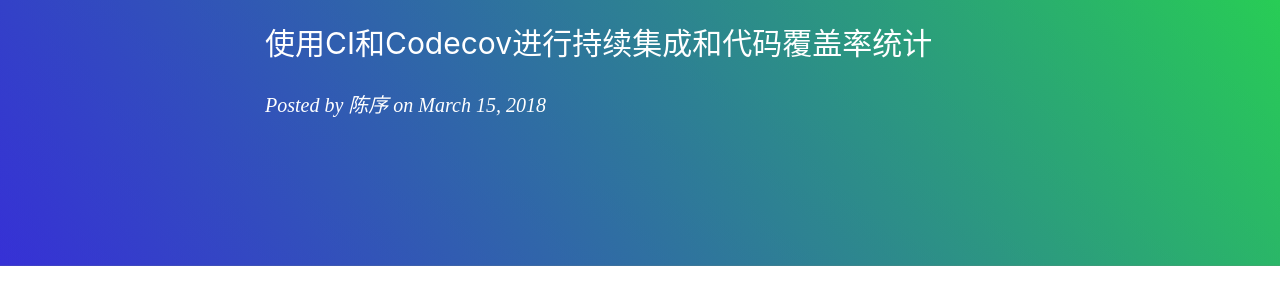
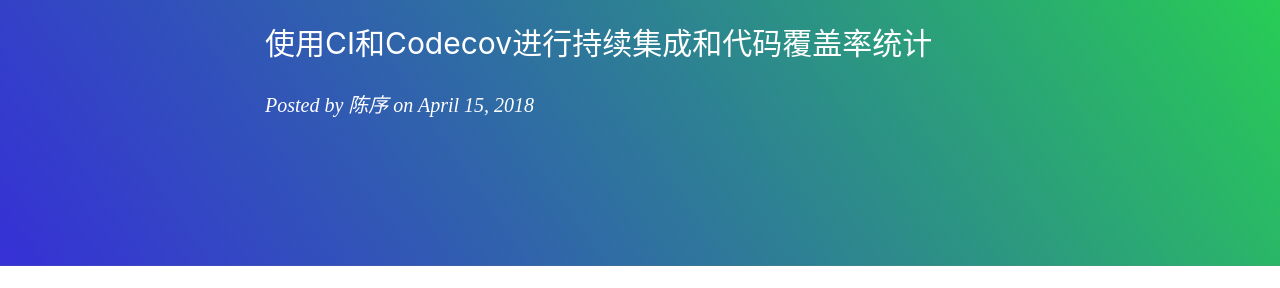
Before and after one commit to pak-choi/pak-choi.github.io, a Jekyll site: the page built from _posts/2018-04-15-SAAD-Report.md, in a window 1280 px wide and 900 px high. Shown: the part 257-545 px from the top of the window. Built offline with Jekyll 4.4.1, drawn with Linux system fonts in a browser that asks for light colours; nearby versions of some CDN libraries; comment, search, counter and statistics services are not loaded; some of the changed lines change nothing that is shown; some of the changed text lies outside the part shown.

Commit message:
更新博客

```diff
--- a/_posts/2018-04-15-SAAD-Report.md
+++ b/_posts/2018-04-15-SAAD-Report.md
@@ -3,7 +3,7 @@
 title: 技术报告
 subtitle: 使用CI和Codecov进行持续集成和代码覆盖率统计
 author: 陈序
-date: 2018-03-15 21:09:29 +0800
+date: 2018-04-15 21:09:29 +0800
 categories: 系统分析与设计
 tag: [系统分析与设计, 技术报告, 持续集成]
 ---
@@ -185,4 +185,5 @@
 
 [^1]: [Continuous_integration](https://en.wikipedia.org/wiki/Continuous_integration)
 [^2]: [持续集成是什么？](http://www.ruanyifeng.com/blog/2015/09/continuous-integration.html)
-[^3]: [代码覆盖率](https://zh.wikipedia.org/zh-cn/代码覆盖率)
+[^3]: [Travis CI](https://zh.wikipedia.org/wiki/Travis_CI)
+[^4]: [代码覆盖率](https://zh.wikipedia.org/zh-cn/代码覆盖率)
```
